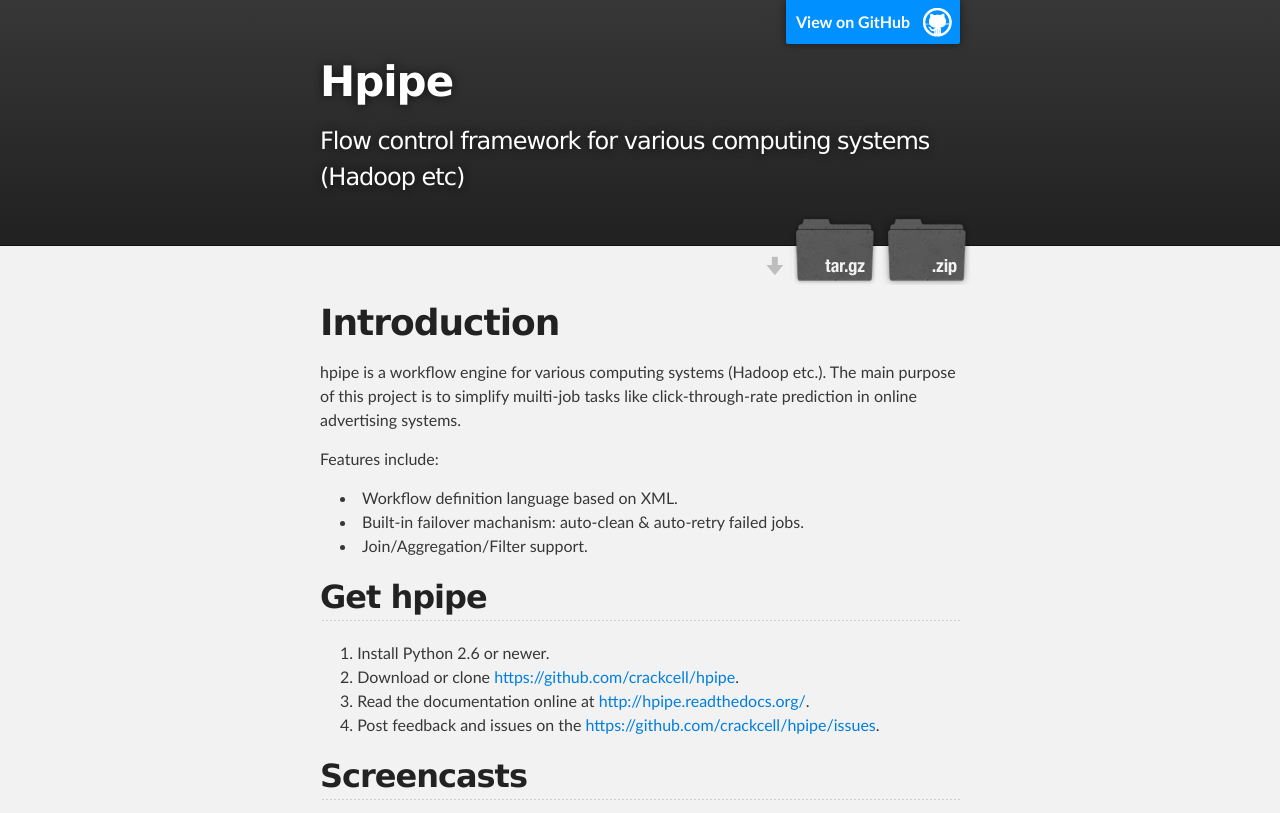
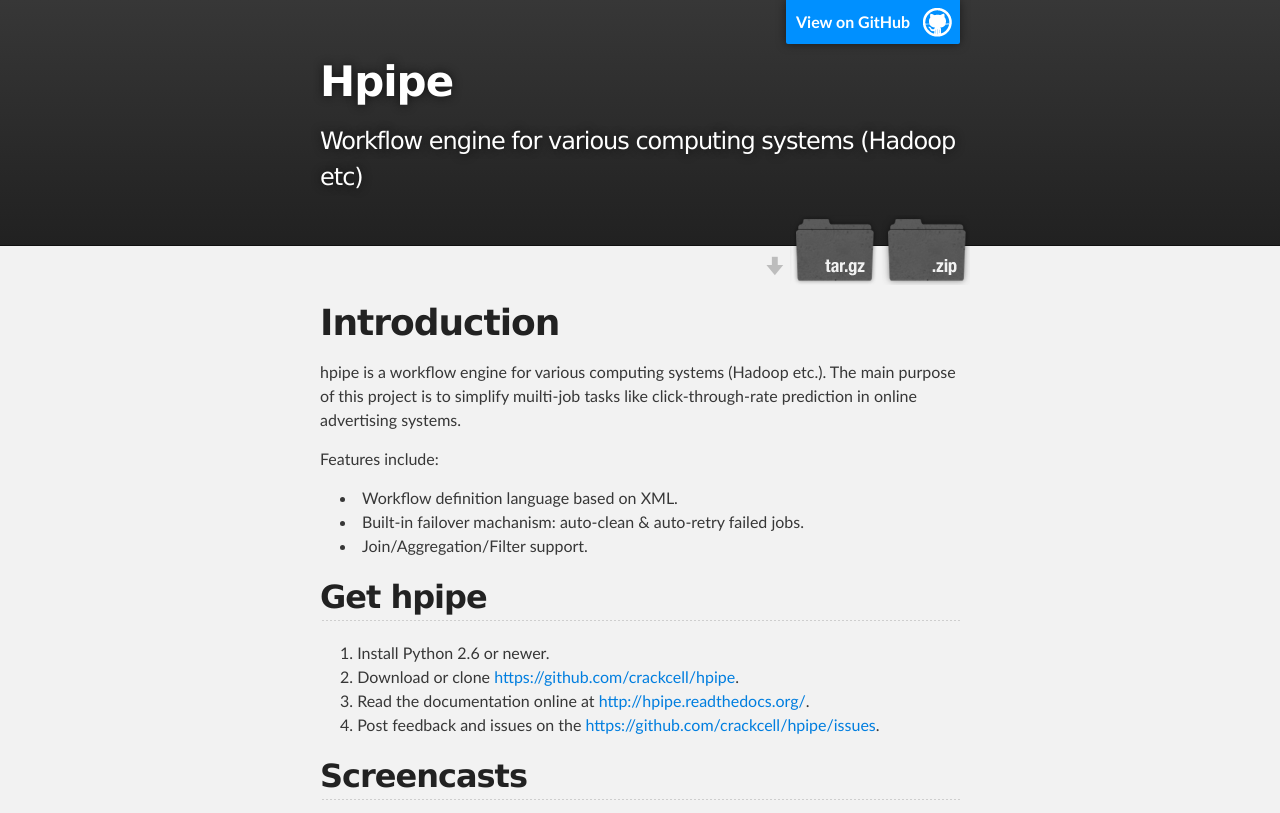
Before and after one commit to crackcell/hpipe, a plain HTML site: page index.html in a window 1280 px wide. Shown: the top 813 px of the page. Drawn offline with Linux system fonts and the light colour scheme.

Commit message:
Update index.html

```diff
--- a/index.html
+++ b/index.html
@@ -19,7 +19,7 @@
           <a id="forkme_banner" href="https://github.com/crackcell/hpipe">View on GitHub</a>
 
           <h1 id="project_title">Hpipe</h1>
-          <h2 id="project_tagline">Flow control framework for various computing systems (Hadoop etc)</h2>
+          <h2 id="project_tagline">Workflow engine for various computing systems (Hadoop etc)</h2>
 
             <section id="downloads">
               <a class="zip_download_link" href="https://github.com/crackcell/hpipe/zipball/master">Download this project as a .zip file</a>
```
